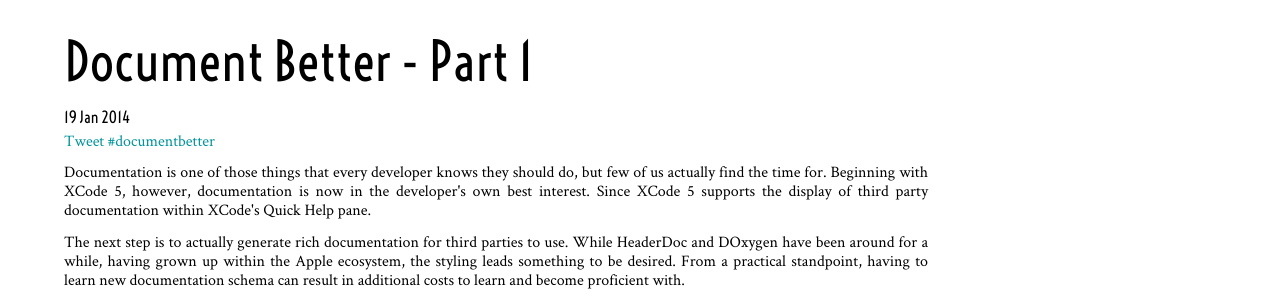
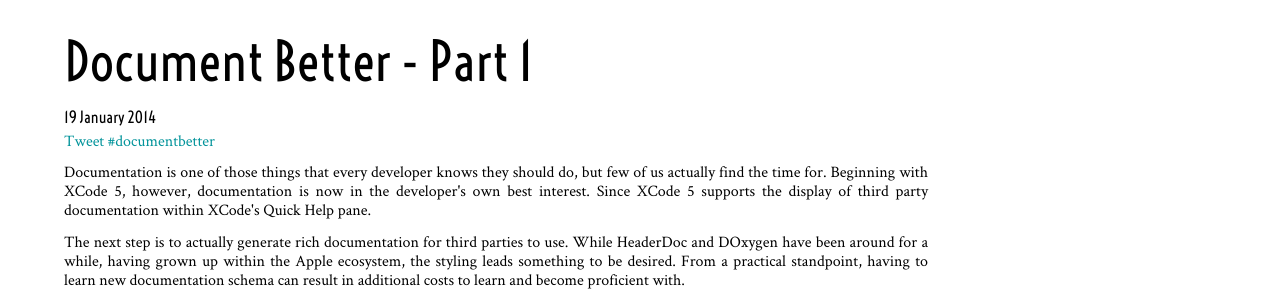
Before and after one commit to dpfannenstiel/dpfannenstiel.github.io, a Jekyll site: the page built from _posts/2014-01-19-Document-Better-Part1.md, in a window 1280 px wide and 900 px high. Shown: the part 175-475 px from the top of the window. Built offline with Jekyll 4.4.1, drawn with Linux system fonts in a browser that asks for light colours; comment, search, counter and statistics services are not loaded.

Commit message:
updated to new jekyll version

```diff
--- /dev/null
+++ b/Gemfile
@@ -0,0 +1,2 @@
+source 'https://rubygems.org'
+gem 'github-pages'
--- a/_layouts/socialpost.html
+++ b/_layouts/socialpost.html
@@ -11,7 +11,7 @@
 		<div id="content">
 
 			<h1>{{ page.title }}</h1>
-			<h6>{{ page.date | date_to_string }}</h6>
+			<h6>{{ page.date | date: "%-d %B %Y" }}</h6>
 			{% include sharebar.html hashtag=page.hashtag related=page.twitteruser shareUrl=page.url %}
 			{{ content }}
 
```
Also changed, not shown: Gemfile.lock (added).
